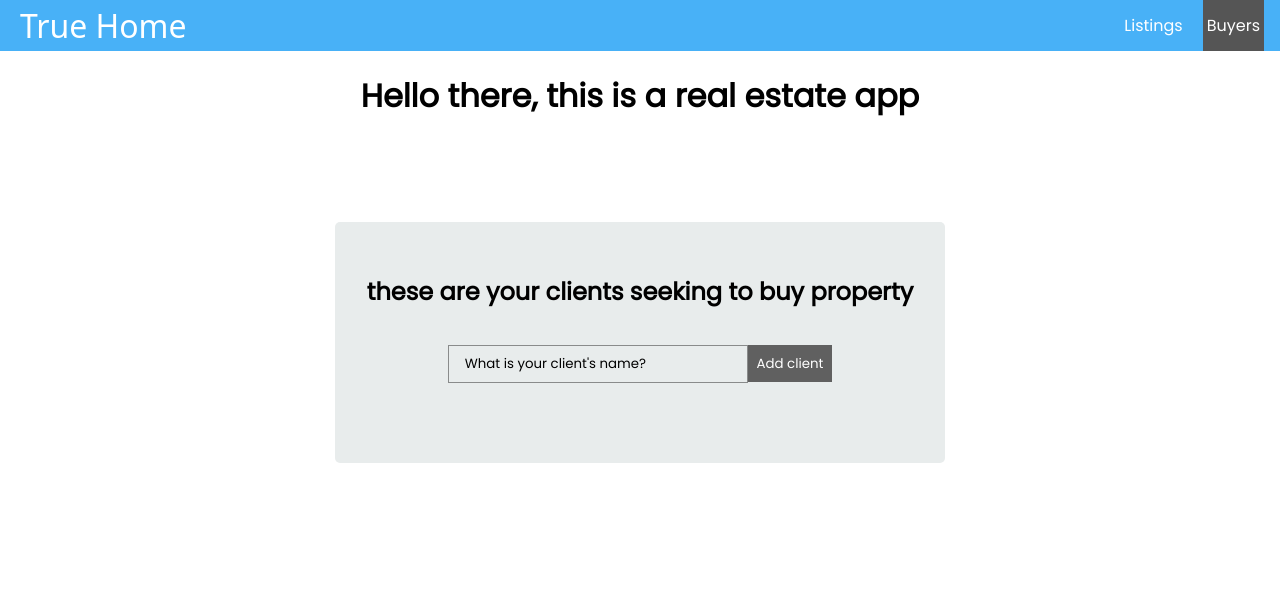
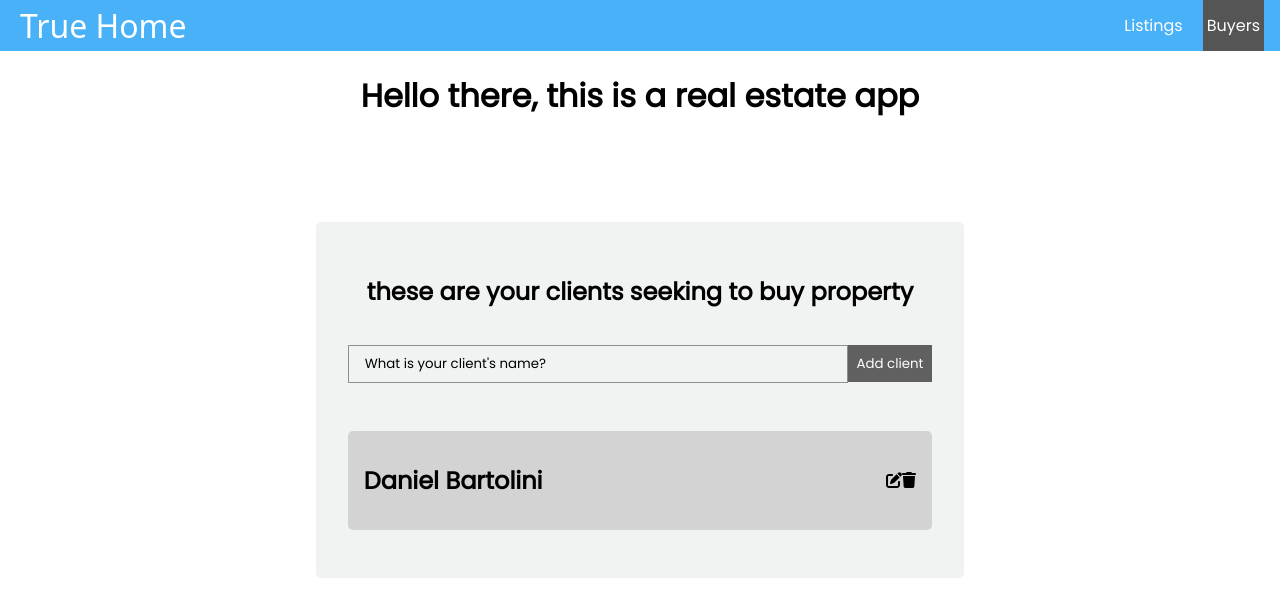
Before and after one commit to dannybartolini/true_home, a React (Create React App) app: page /buyers in a window 1280 px wide. Shown: the top 616 px of the page. Built offline with nearby package versions, Linux system fonts and the light colour scheme.

Commit message:
successfully adding buyers to buyers array

```diff
--- a/package.json
+++ b/package.json
@@ -3,6 +3,8 @@
   "version": "0.1.0",
   "private": true,
   "dependencies": {
+    "@fortawesome/free-solid-svg-icons": "^6.5.1",
+    "@fortawesome/react-fontawesome": "^0.2.0",
     "@testing-library/jest-dom": "^5.17.0",
     "@testing-library/react": "^13.4.0",
     "@testing-library/user-event": "^13.5.0",
--- a/src/App.css
+++ b/src/App.css
@@ -87,7 +87,7 @@ body {
 
 .BuyersListWrapper {
 	/* todoWrapper */
-	background: #e8ecec;
+	background: #f1f3f3;
 	margin-top: 5rem;
 	padding: 2rem;
 	border-radius: 5px;
@@ -100,13 +100,23 @@ body {
 }
 
 .buyerInput {
+	/* display: flex;
+	justify-content: space-between;
+	align-items: center;
+	background: none;
+	color: #000;
+	padding: 0.5rem 1rem;
+	border-radius: 5px;
+	margin-bottom: 1rem;
+	width: 300px; */
+
 	outline: none;
 	background: none;
 	border: 1px solid #00000069;
 	padding: 0.5rem 1rem;
 	margin-top: 1rem;
 	margin-bottom: 2rem;
-	width: 300px;
+	width: 500px;
 	color: #000000;
 }
 
@@ -121,3 +131,14 @@ body {
 	padding: 0.55rem;
 	cursor: pointer;
 }
+
+.BuyerItem {
+	display: flex;
+	justify-content: space-between;
+	align-items: center;
+	background: #d4d3d3;
+	color: #000;
+	padding: 0.75rem 1rem;
+	border-radius: 5px;
+	margin-bottom: 1rem;
+}
--- a/src/components/BuyersTest.js
+++ b/src/components/BuyersTest.js
@@ -1,10 +1,15 @@
+import { useState } from "react";
 import AddItem from "./AddItem";
 import ItemList from "./ItemList";
+import Item from "./Item";
+
 const BuyersList = () => {
+	const [Buyers, setBuyers] = useState([]);
 	return (
 		<div className="BuyersListWrapper">
 			<h2> these are your clients seeking to buy property</h2>
-			<ItemList />
+			<ItemList buyers={Buyers} setBuyers={setBuyers} />
+			<Item />
 		</div>
 	);
 };
--- a/src/components/Item.js
+++ b/src/components/Item.js
@@ -1,7 +1,16 @@
+import React from "react";
+import { FontAwesomeIcon } from "@fortawesome/react-fontawesome";
+import { faPenToSquare } from "@fortawesome/free-solid-svg-icons";
+import { faTrash } from "@fortawesome/free-solid-svg-icons";
+
 const Item = () => {
 	return (
-		<div>
+		<div className="BuyerItem">
 			<h2> Daniel Bartolini</h2>
+			<div>
+				<FontAwesomeIcon icon={faPenToSquare} />
+				<FontAwesomeIcon icon={faTrash} />
+			</div>
 		</div>
 	);
 };
--- a/src/components/ItemList.js
+++ b/src/components/ItemList.js
@@ -1,12 +1,27 @@
+import { useState } from "react";
+import App from "../App";
 import Item from "./Item";
 
-const ItemList = () => {
+const ItemList = ({ buyers, setBuyers }) => {
+	//this is the form
+	//how do I pass teh value from the buyer input form to the buyerlist wrapper? use props try to do it yourself
+	// the value and setvalue sate should be in the wrapper component
+	const [value, setValue] = useState("");
+
+	const handleSubmit = (e) => {
+		e.preventDefault();
+		console.log(buyers);
+		setBuyers([...buyers, value]);
+		setValue("");
+	};
 	return (
-		<form className="buyersList">
+		<form className="buyersList" onSubmit={handleSubmit}>
 			<input
+				value={value}
 				type="text"
 				className="buyerInput"
 				placeholder="What is your client's name?"
+				onChange={(e) => setValue(e.target.value)}
 			/>
 			<button type="submit" className="list-button">
 				Add client
```
Also changed, not shown: 1 other file (tests, documents, lock files or other folders).
